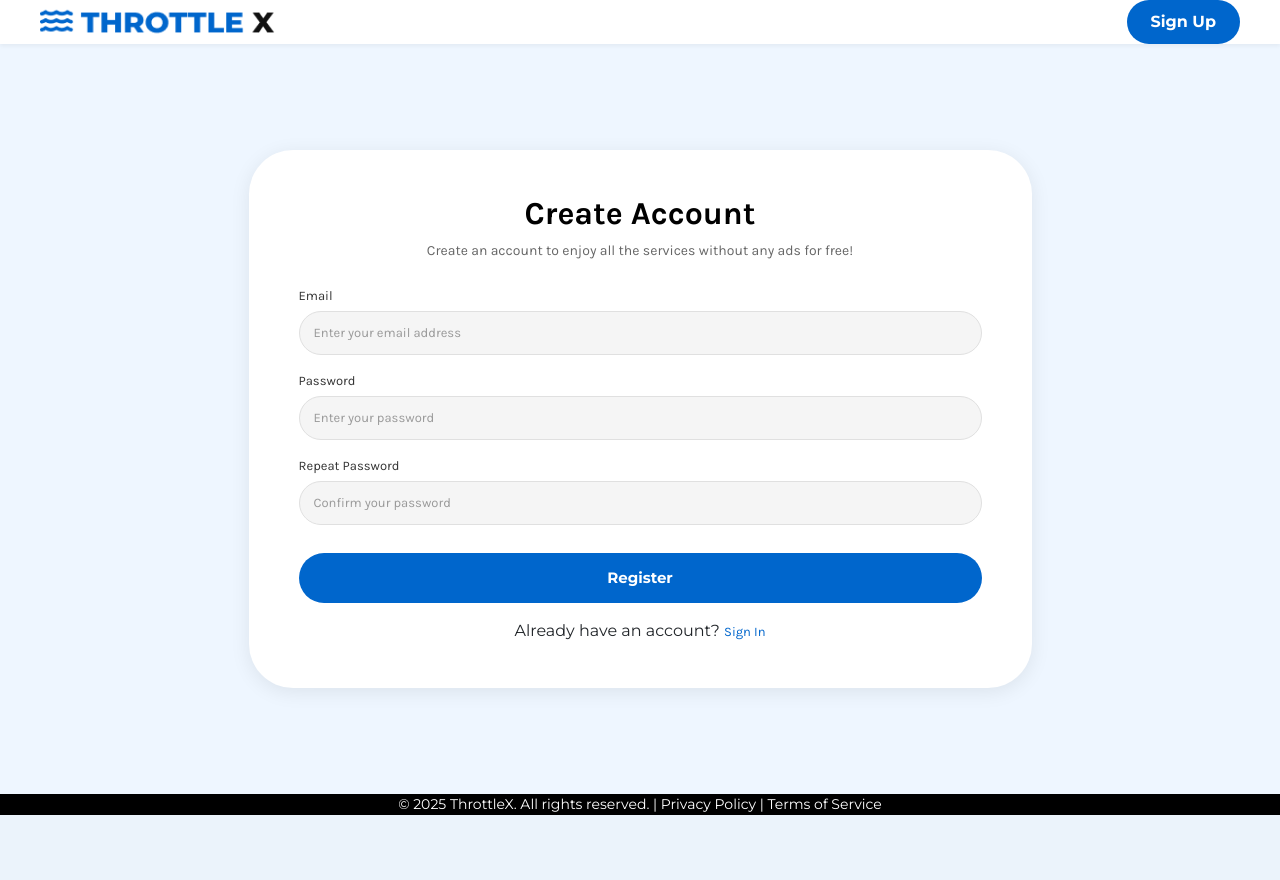
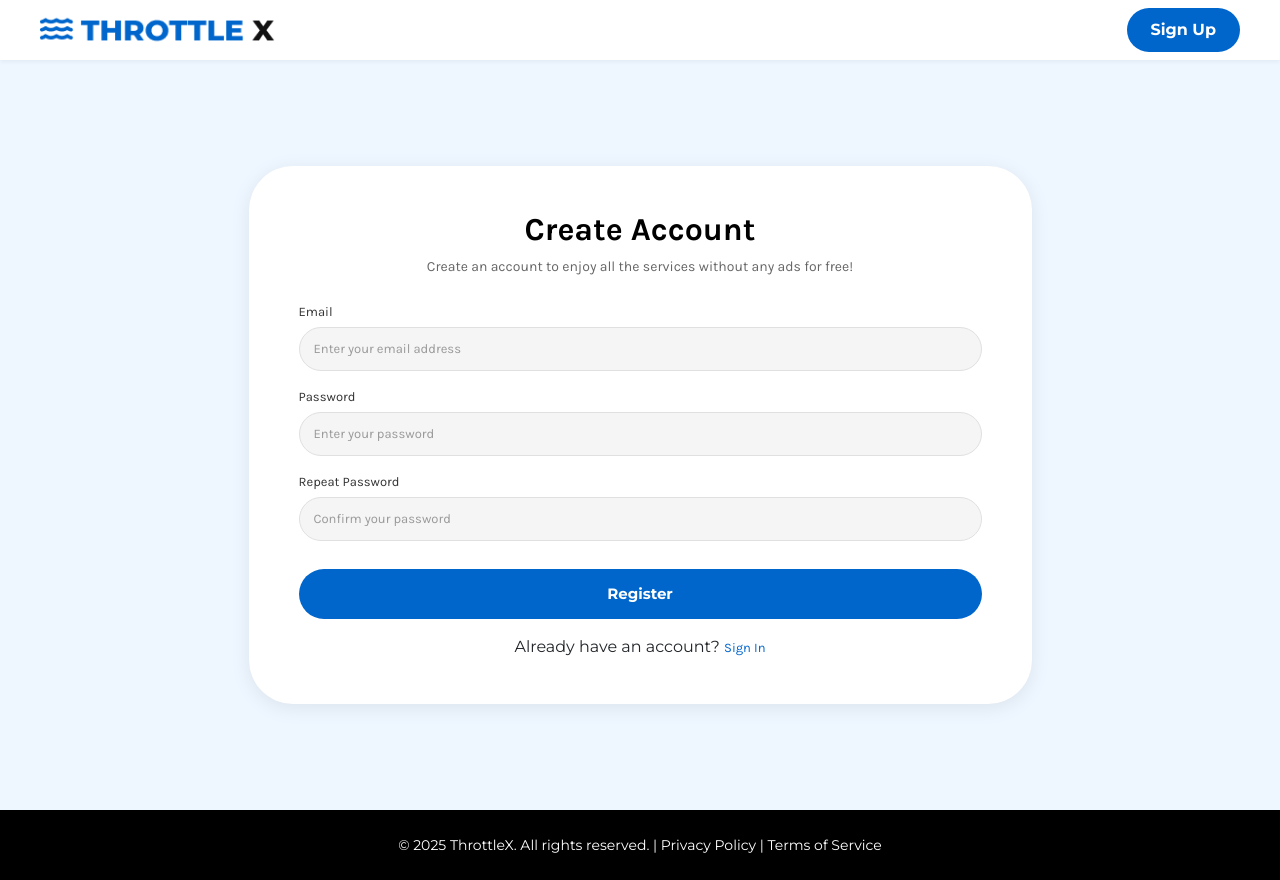
Before and after one commit to Codereverse12/webform, a Flask app: page /auth/register in a window 1280 px wide. Before the commit the page ends 815 px from the top, so only its background shows below. Run offline with Flask 3, Linux system fonts and the light colour scheme; some libraries are stand-ins or nearby versions.

Commit message:
fix: set explicit heights for header and footer containers
- Set .header-container height to 60px (was 100%)
- Set .footer-container height to 70px (was 100%)
- Prevents squashed appearance and ensures proper spacing

```diff
--- a/app/static/css/style.css
+++ b/app/static/css/style.css
@@ -39,7 +39,7 @@ body {
 .header-container {
     width: 100%;
     max-width: 1440px;
-    height: 100%;
+    height: 60px;
     margin: 0 auto;
     padding: 0 40px;
     display: flex;
@@ -153,7 +153,7 @@ body {
 .footer-container {
     width: 100%;
     max-width: 1440px;
-    height: 100%;
+    height: 70px;
     padding: 0 40px;
     display: flex;
     align-items: center;
```
